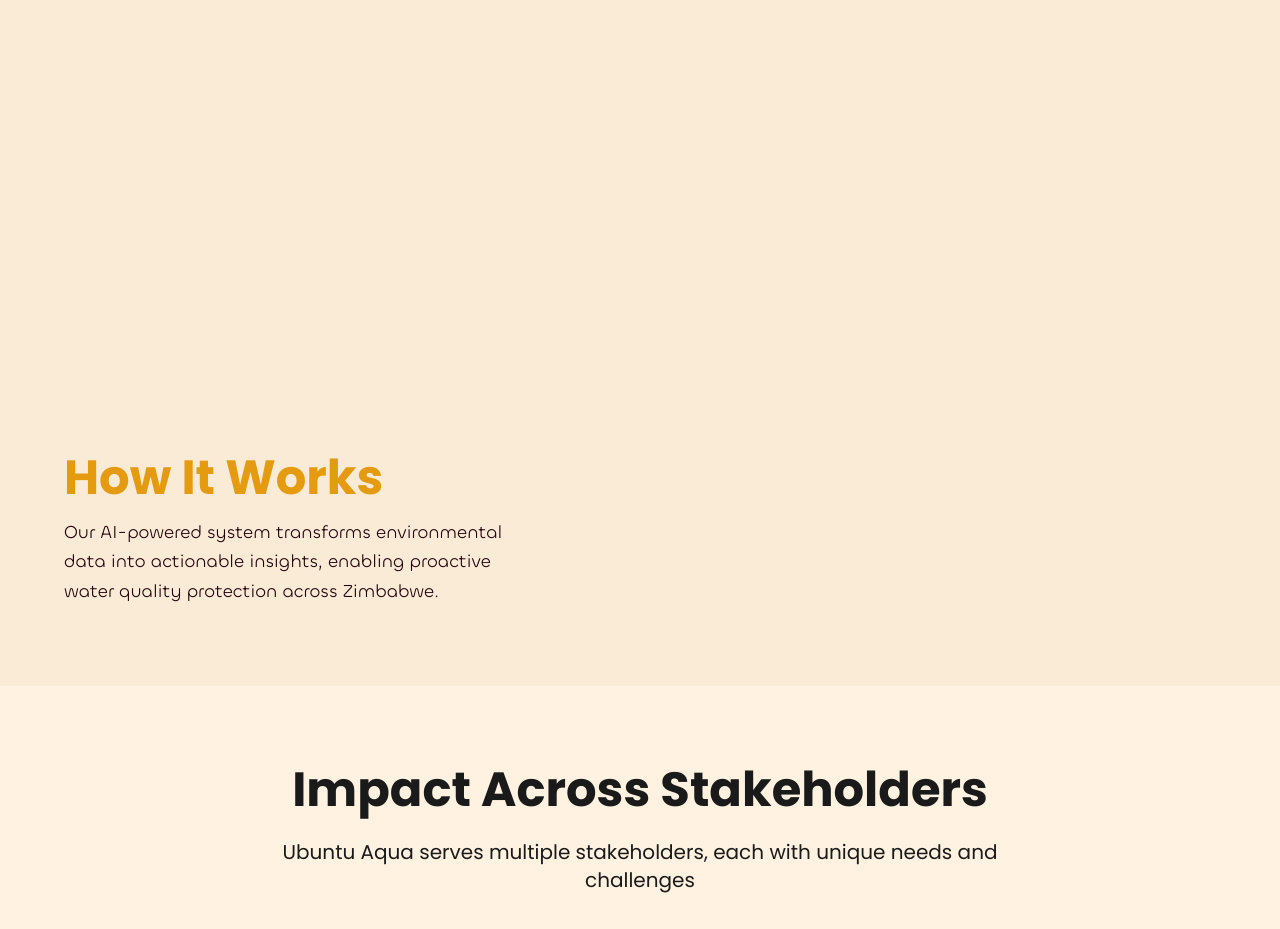
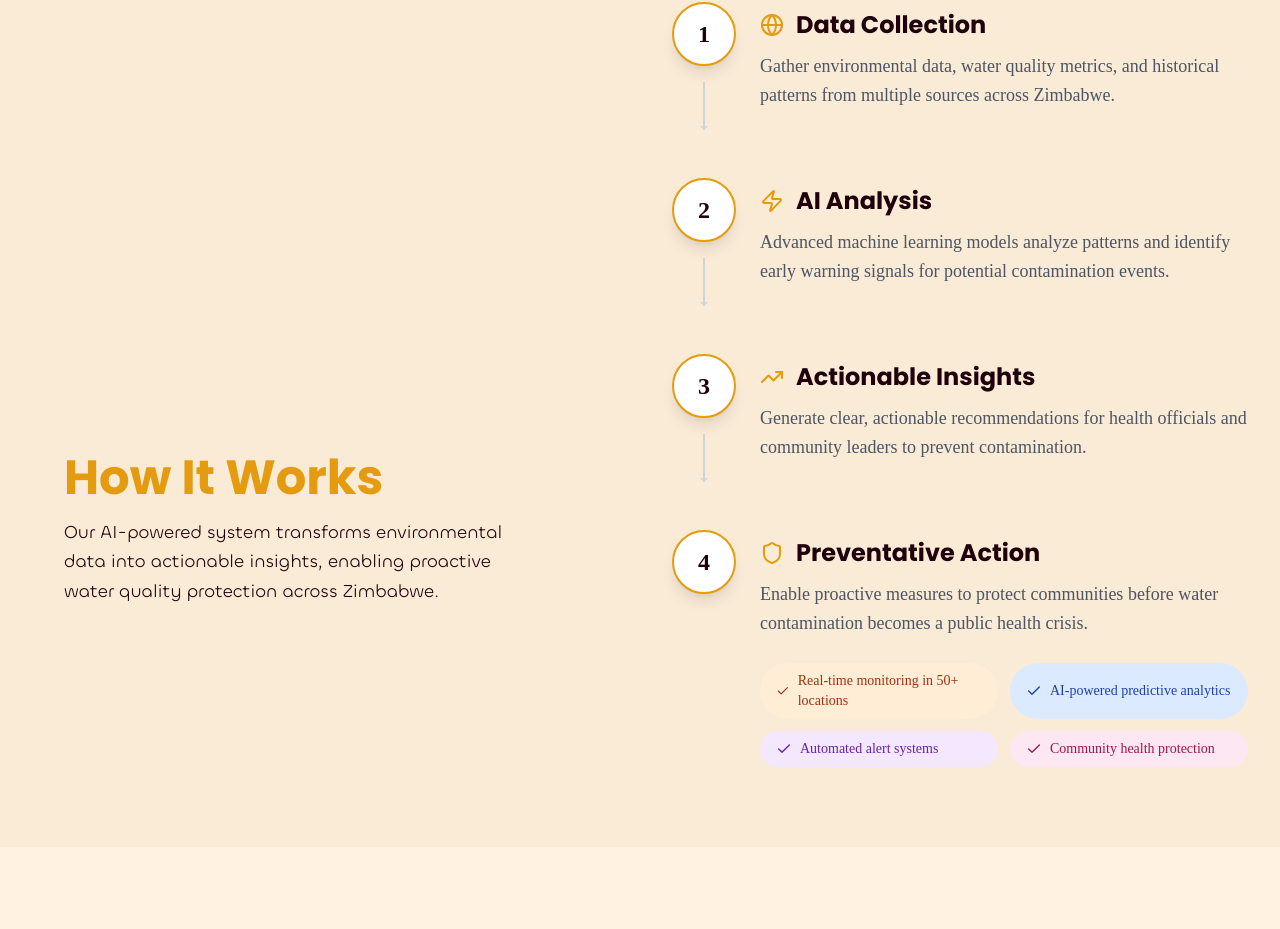
Before and after one commit to keith-ufumeli/ubuntu-aqua, a Next.js app: page / in a window 1280 px wide. Shown: the part 3726-4655 px from the top of the page. Built offline with nearby package versions, Linux system fonts and the light colour scheme.

Commit message:
Refactor How It Works section: Replace RightBento component with VerticalSteps for improved layout and animation handling. Update references in useHowItWorksAnimation hook to reflect changes in component structure.

```diff
--- /dev/null
+++ b/src/components/sections/HowItWorks/VerticalSteps.tsx
@@ -0,0 +1,127 @@
+'use client';
+
+import { forwardRef } from 'react';
+import { motion } from 'framer-motion';
+import { Globe, Zap, TrendingUp, Shield, Check } from 'lucide-react';
+
+interface VerticalStepsProps {
+  stepsRef: React.MutableRefObject<(HTMLDivElement | null)[]>;
+}
+
+const processSteps = [
+  {
+    number: 1,
+    title: 'Data Collection',
+    description: 'Gather environmental data, water quality metrics, and historical patterns from multiple sources across Zimbabwe.',
+    icon: Globe
+  },
+  {
+    number: 2,
+    title: 'AI Analysis',
+    description: 'Advanced machine learning models analyze patterns and identify early warning signals for potential contamination events.',
+    icon: Zap
+  },
+  {
+    number: 3,
+    title: 'Actionable Insights',
+    description: 'Generate clear, actionable recommendations for health officials and community leaders to prevent contamination.',
+    icon: TrendingUp
+  },
+  {
+    number: 4,
+    title: 'Preventative Action',
+    description: 'Enable proactive measures to protect communities before water contamination becomes a public health crisis.',
+    icon: Shield
+  }
+];
+
+const features = [
+  { text: 'Real-time monitoring in 50+ locations', color: 'bg-orange-100 text-orange-800' },
+  { text: 'AI-powered predictive analytics', color: 'bg-blue-100 text-blue-800' },
+  { text: 'Automated alert systems', color: 'bg-purple-100 text-purple-800' },
+  { text: 'Community health protection', color: 'bg-pink-100 text-pink-800' }
+];
+
+const VerticalSteps = forwardRef<HTMLDivElement, VerticalStepsProps>(
+  ({ stepsRef }, ref) => {
+    return (
+      <div ref={ref} className="pt-20">
+        <div className="space-y-12">
+          {processSteps.map((step, index) => {
+            const Icon = step.icon;
+            const isLast = index === processSteps.length - 1;
+
+            return (
+              <motion.div
+                key={step.number}
+                ref={el => { stepsRef.current[index] = el; }}
+                className="relative flex items-start gap-6"
+                initial={{ opacity: 0, y: 30 }}
+                whileInView={{
+                  opacity: 1,
+                  y: 0,
+                  transition: { duration: 0.6, delay: index * 0.1 }
+                }}
+                viewport={{ once: true, margin: "-100px" }}
+              >
+                {/* Step Number Circle */}
+                <div className="flex flex-col items-center">
+                  <div className="w-16 h-16 bg-white rounded-full flex items-center justify-center shadow-lg border-2 border-[#E49B0F] relative z-10">
+                    <span className="text-2xl font-bold text-[#20000C]">{step.number}</span>
+                  </div>
+
+                  {/* Connecting Arrow */}
+                  {!isLast && (
+                    <div className="w-0.5 h-12 bg-gray-300 mt-4 relative">
+                      <div className="absolute bottom-0 left-1/2 transform -translate-x-1/2 w-0 h-0 border-l-4 border-r-4 border-t-4 border-l-transparent border-r-transparent border-t-gray-300"></div>
+                    </div>
+                  )}
+                </div>
+
+                {/* Step Content */}
+                <div className="flex-1 pt-2">
+                  <div className="flex items-center gap-3 mb-3">
+                    <Icon className="w-6 h-6 text-[#E49B0F]" />
+                    <h3 className="text-2xl font-bold text-[#20000C] leading-tight">
+                      {step.title}
+                    </h3>
+                  </div>
+
+                  <p className="text-lg text-gray-600 leading-relaxed mb-4">
+                    {step.description}
+                  </p>
+
+                  {/* Features for the last step */}
+                  {isLast && (
+                    <div className="grid grid-cols-1 sm:grid-cols-2 gap-3 mt-6">
+                      {features.map((feature, featureIndex) => (
+                        <motion.div
+                          key={featureIndex}
+                          className={`inline-flex items-center gap-2 px-4 py-2 rounded-full text-sm font-medium ${feature.color}`}
+                          initial={{ opacity: 0, scale: 0.9 }}
+                          whileInView={{
+                            opacity: 1,
+                            scale: 1,
+                            transition: { duration: 0.4, delay: 0.5 + featureIndex * 0.1 }
+                          }}
+                          viewport={{ once: true }}
+                        >
+                          <Check className="w-4 h-4" />
+                          {feature.text}
+                        </motion.div>
+                      ))}
+                    </div>
+                  )}
+                </div>
+              </motion.div>
+            );
+          })}
+        </div>
+      </div>
+    );
+  }
+);
+
+VerticalSteps.displayName = 'VerticalSteps';
+
+export default VerticalSteps;
--- a/src/components/sections/HowItWorks/index.tsx
+++ b/src/components/sections/HowItWorks/index.tsx
@@ -2,15 +2,15 @@
 
 import { useHowItWorksAnimation } from './useHowItWorksAnimation';
 import LeftVisual from './LeftVisual';
-import RightBento from './RightBento';
+import VerticalSteps from './VerticalSteps';
 
 export default function HowItWorks() {
   const {
     sectionRef,
     leftVisualRef,
-    rightBentoRef,
+    rightStepsRef,
     barsRef,
-    cardsRef,
+    stepsRef,
     headingRef,
     subtextRef
   } = useHowItWorksAnimation();
@@ -32,10 +32,10 @@ export default function HowItWorks() {
             subtextRef={subtextRef as React.RefObject<HTMLParagraphElement>}
           />
 
-          {/* Right Column - Bento Cards */}
-          <RightBento
-            ref={rightBentoRef}
-            cardsRef={cardsRef}
+          {/* Right Column - Vertical Steps */}
+          <VerticalSteps
+            ref={rightStepsRef}
+            stepsRef={stepsRef}
           />
         </div>
       </div>
--- a/src/components/sections/HowItWorks/useHowItWorksAnimation.ts
+++ b/src/components/sections/HowItWorks/useHowItWorksAnimation.ts
@@ -10,9 +10,9 @@ if (typeof window !== 'undefined') {
 export const useHowItWorksAnimation = () => {
   const sectionRef = useRef<HTMLElement>(null);
   const leftVisualRef = useRef<HTMLDivElement>(null);
-  const rightBentoRef = useRef<HTMLDivElement>(null);
+  const rightStepsRef = useRef<HTMLDivElement>(null);
   const barsRef = useRef<(HTMLDivElement | null)[]>([]);
-  const cardsRef = useRef<(HTMLDivElement | null)[]>([]);
+  const stepsRef = useRef<(HTMLDivElement | null)[]>([]);
   const headingRef = useRef<HTMLHeadingElement>(null);
   const subtextRef = useRef<HTMLParagraphElement>(null);
 
@@ -37,14 +37,14 @@ export const useHowItWorksAnimation = () => {
       // Animate bars growing from top
       const bars = barsRef.current.filter(Boolean);
       const textElements = [headingRef.current, subtextRef.current].filter(Boolean);
-      const cards = cardsRef.current.filter(Boolean);
+      const steps = stepsRef.current.filter(Boolean);
 
       // Set initial states
       gsap.set(bars, {
         height: 0,
         transformOrigin: 'top'
       });
-      gsap.set([...textElements, ...cards], {
+      gsap.set([...textElements, ...steps], {
         opacity: 0,
         y: 30
       });
@@ -63,7 +63,7 @@ export const useHowItWorksAnimation = () => {
         stagger: 0.1,
         ease: 'power2.out'
       }, 0.3)
-      .to(cards, {
+      .to(steps, {
         opacity: 1,
         y: 0,
         duration: 0.6,
@@ -85,9 +85,9 @@ export const useHowItWorksAnimation = () => {
   const refs = {
     sectionRef,
     leftVisualRef,
-    rightBentoRef,
+    rightStepsRef,
     barsRef,
-    cardsRef,
+    stepsRef,
     headingRef,
     subtextRef
   };
```
